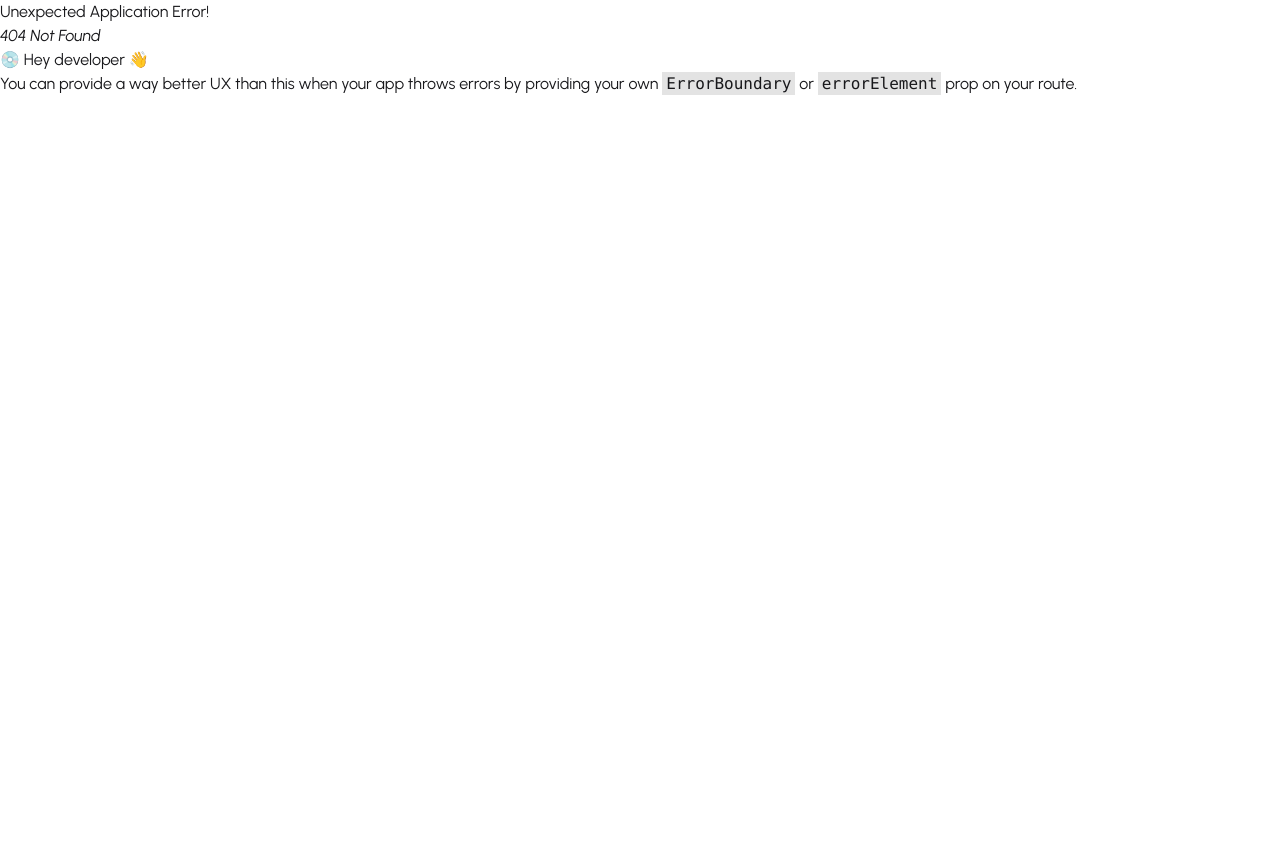
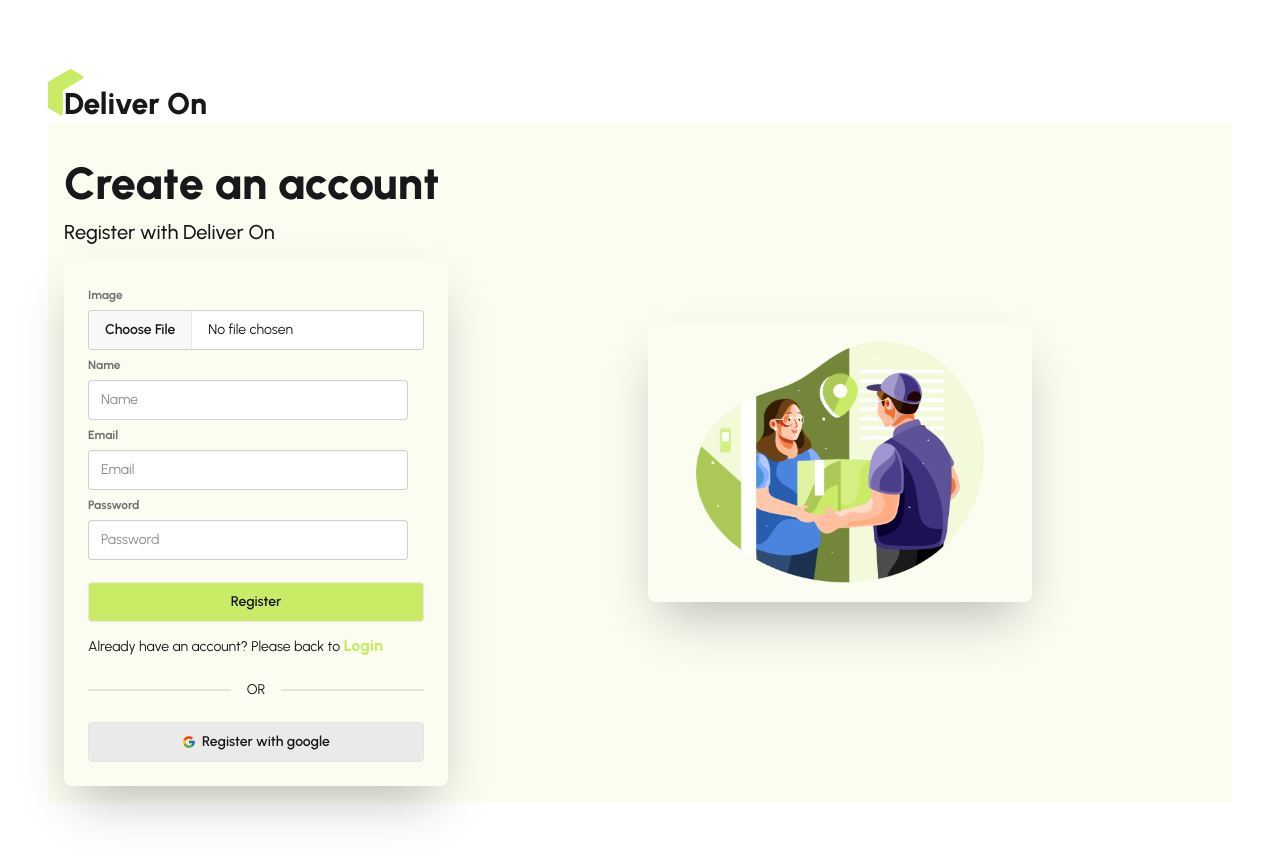
Before and after one commit to hasibprangon/DeliverOn-client, a React (Vite) app: page /register in a window 1280 px wide. Before the commit this address had no page. Shown: the top 860 px of the page. Before the commit the page ends 800 px from the top, so only its background shows below. Built offline with nearby package versions, Linux system fonts and the light colour scheme.

Commit message:
register page updated

```diff
--- a/src/layoutes/AuthLayout.jsx
+++ b/src/layoutes/AuthLayout.jsx
@@ -7,7 +7,7 @@ const AuthLayout = () => {
     return (
         <div className="p-12 max-w-7xl mx-auto rounded-2xl my-5">
             <NavLink to='/'><DeliverOnLogo></DeliverOnLogo></NavLink>
-            <div className="hero-content mt-3 md:mt-0 flex-col-reverse lg:flex-row-reverse">
+            <div className="hero-content mt-3 md:mt-0 flex-col-reverse lg:flex-row-reverse bg-[#FAFDF0]">
                 <div className='flex-1'>
                     <img
                         src={img}
--- a/src/pages/Authentication/Login/Login.jsx
+++ b/src/pages/Authentication/Login/Login.jsx
@@ -43,7 +43,7 @@ const Login = () => {
                             <button className="btn bg-[#CAEB66] mt-4">Login</button>
                         </fieldset>
                     </form>
-                    <h2>Don’t have any account? Please <NavLink> <span className=' text-base font-extrabold text-[#CAEB66]'>Register</span></NavLink> </h2>
+                    <h2>Don’t have any account? Please <NavLink to='/register'> <span className=' text-base font-extrabold text-[#CAEB66]'>Register</span></NavLink> </h2>
                     <div className="divider">OR</div>
                     <button className='btn btn-soft'><FcGoogle /> Login with google</button>
                 </div>
--- a/src/pages/Authentication/Register/Register.jsx
+++ b/src/pages/Authentication/Register/Register.jsx
@@ -1,9 +1,61 @@
-import React from 'react';
+import { useForm } from 'react-hook-form';
+import { FcGoogle } from 'react-icons/fc';
+import { NavLink } from 'react-router';
 
 const Register = () => {
+    const {
+        register,
+        handleSubmit,
+        formState: {errors}
+    } = useForm()
+
+    const onSubmit = data => {
+        console.log(data);
+    }
     return (
         <div>
-            this is register page
+            <div className='my-3'>
+                <h2 className='md:text-[45px] text-[25px] font-extrabold'>Create an account</h2>
+                <p className='text-xl font-medium'>Register with Deliver On</p>
+            </div>
+            <div className="card  max-w-sm shrink-0 shadow-2xl">
+                <div className="card-body">
+                    <form onSubmit={handleSubmit(onSubmit)}>
+                        <fieldset className="fieldset">
+
+                            {/* image*/}
+                            <label className="label font-bold">Image</label>
+                            {/* {...register("image", { required: true })} */}
+                            <input
+                                type="file" className="file-input file-input-bordered w-full " />
+
+                            {/* name */}
+                            <label className="label font-bold">Name</label>
+                            <input type="text" {...register('name', { required: true })} className="input" placeholder="Name" required />
+
+
+                            {/* email */}
+                            <label className="label font-bold">Email</label>
+                            <input type="email" {...register('email', { required: true })} className="input" placeholder="Email" required />
+
+                            {/* pass */}
+                            <label className="label font-bold">Password</label>
+                            <input type="password"
+                                {...register('password', { required: true, minLength: 6 })} className="input" placeholder="Password" required />
+                             {
+                                errors.password?.type === 'minLength' && <p className='text-red-600 md:text-[15px] text-[10px]'>
+                                    Password must be 6 character
+                                </p>
+                            }
+
+                            <button className="btn bg-[#CAEB66] mt-4">Register</button>
+                        </fieldset>
+                    </form>
+                    <h2>Already have an account? Please back to <NavLink to='/login'> <span className=' text-base font-extrabold text-[#CAEB66]'>Login</span></NavLink> </h2>
+                    <div className="divider">OR</div>
+                    <button className='btn btn-soft'><FcGoogle /> Register with google</button>
+                </div>
+            </div>
         </div>
     );
 };
--- a/src/router/router.jsx
+++ b/src/router/router.jsx
@@ -3,6 +3,7 @@ import RootLayout from "../layoutes/RootLayout"
 import Home from "../pages/Home/Home/Home"
 import AuthLayout from "../layoutes/AuthLayout"
 import Login from "../pages/Authentication/Login/Login"
+import Register from "../pages/Authentication/Register/Register"
 
  export const router = createBrowserRouter([
     {
@@ -22,6 +23,10 @@ import Login from "../pages/Authentication/Login/Login"
             {
                 path: 'login',
                 Component: Login
+            },
+            {
+                path: 'register',
+                Component: Register
             }
         ]
     }
```
